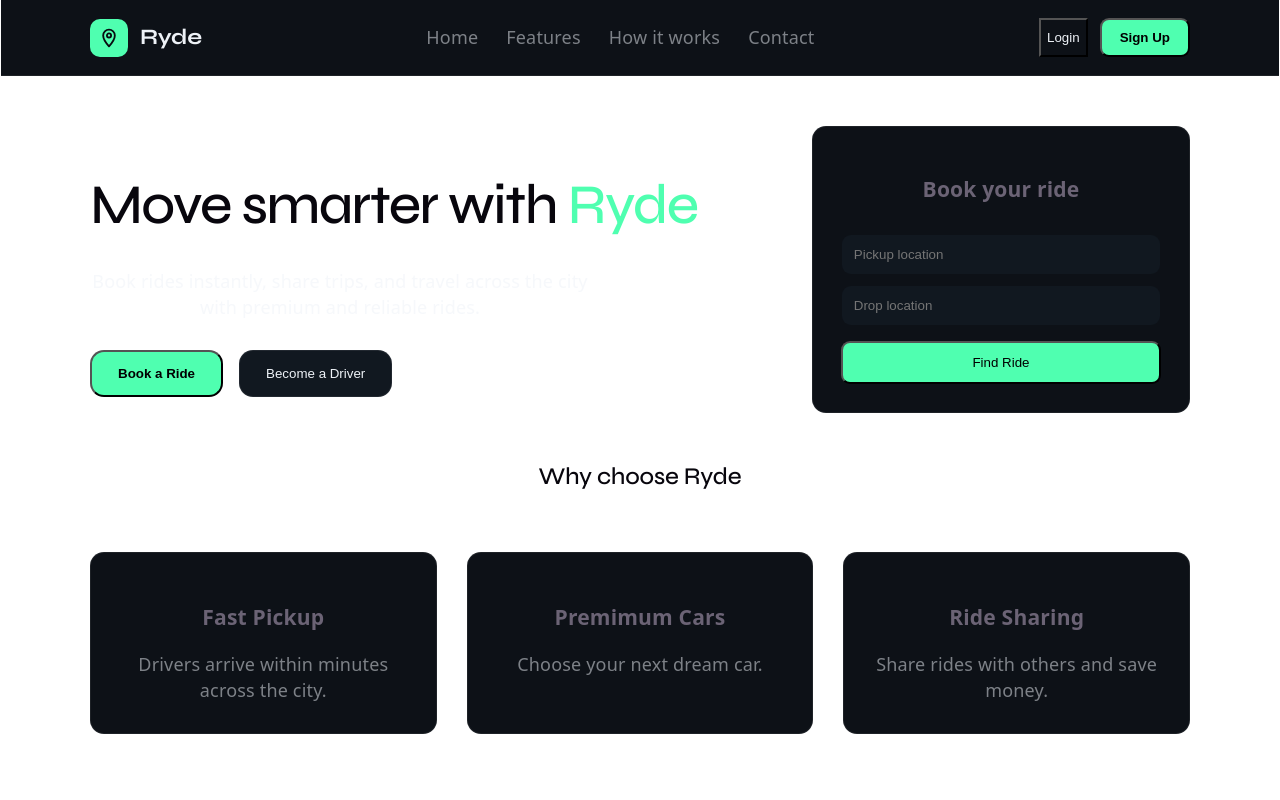
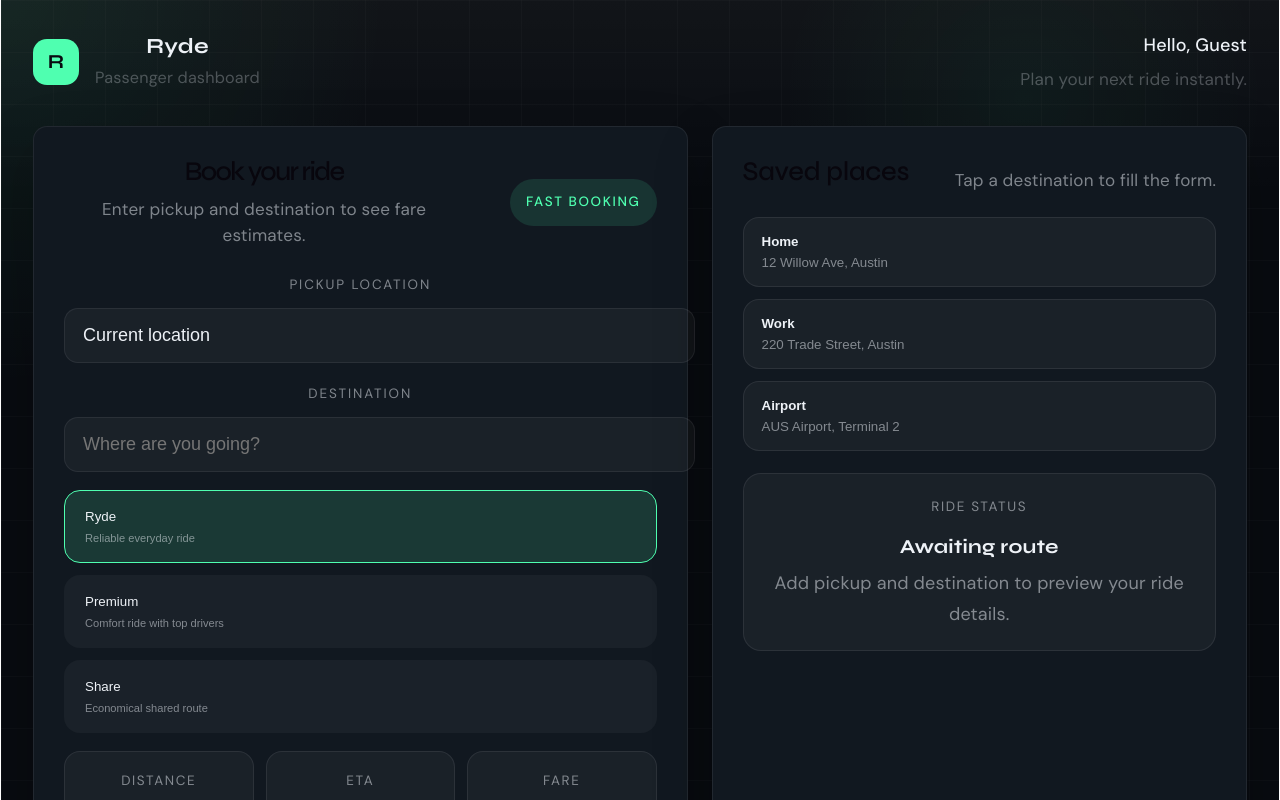
Before and after one commit to divyuuu/ryde-frontend, a React (Vite) app: page /dashboard/1 in a window 1280 px wide. Before the commit this address led to /. Shown: the top 800 px of the page. Built offline with nearby package versions, Linux system fonts and the light colour scheme; no server answers.

Commit message:
-Changed Route to take user UUID in path variable -Added route from auth page to passenger Dashboard -Passenger dashboard receiving passenger data from the backend

```diff
--- a/src/Router.tsx
+++ b/src/Router.tsx
@@ -18,7 +18,7 @@ const Router = () => {
         <Route path="/auth" element={<AuthPage />} />
 
         {/* Passenger Dashboard */}
-        <Route path="/dashboard" element={<PassengerDashboard />} />
+        <Route path="/dashboard/:uuid" element={<PassengerDashboard />} />
 
         {/* fallback */}
         <Route path="*" element={<Navigate to="/" replace />} />
--- a/src/pages/AuthPage/Authpage.tsx
+++ b/src/pages/AuthPage/Authpage.tsx
@@ -199,7 +199,7 @@ const AuthPage: React.FC = () => {
       const res = await axios.post("http://localhost:8080/api/auth/login", login);
       if (res.status === 200 || res.status === 201) {
         toast.success("Logged in successfully.");
-        setTimeout(() => navigate("/"), 1200);
+        navigate(`/dashboard/${res.data.success.uuid}`);
       } else {
         toast.error("Unable to sign in. Please check your credentials.");
       }
@@ -293,7 +293,7 @@ const AuthPage: React.FC = () => {
               role="tab"
               aria-selected={tab === "login"}
               className={`${styles.tabBtn} ${tab === "login" ? styles.active : ""}`}
-              onClick={() => switchTab("login")}
+              onClick={handleLogin}
             >
               Sign In
             </button>
--- a/src/pages/PassengerDashboard/PassengerDashboard.tsx
+++ b/src/pages/PassengerDashboard/PassengerDashboard.tsx
@@ -1,5 +1,7 @@
-import React, { useMemo, useState } from "react";
+import React, { useEffect, useMemo, useState } from "react";
 import styles from "./PassengerDashboard.module.css";
+import { useParams } from "react-router-dom";
+import axios from "axios";
 
 const rideOptions = [
   { id: "ryde", label: "Ryde", description: "Reliable everyday ride" },
@@ -12,6 +14,14 @@ const savedPlaces = [
   { label: "Work", address: "220 Trade Street, Austin" },
   { label: "Airport", address: "AUS Airport, Terminal 2" },
 ];
+
+type userData = {
+  uuid: string;
+  name: string;
+  totalRides: number;
+  rating: number;
+  email: string;
+}
 
 const PassengerDashboard: React.FC = () => {
   const [pickup, setPickup] = useState("Current location");
@@ -28,6 +38,8 @@ const PassengerDashboard: React.FC = () => {
   const routeTime = routeReady ? "14 min" : "—";
   const routePrice = routeReady ? "$10.20" : "—";
   const rideOption = rideOptions.find((option) => option.id === selectedOption) ?? rideOptions[0];
+  const uuid = useParams().uuid;
+  const [user, setUser] = useState<userData | null>(null);
 
   const handleBook = (event: React.FormEvent) => {
     event.preventDefault();
@@ -39,6 +51,25 @@ const PassengerDashboard: React.FC = () => {
     setDestination(address);
     setMessage("");
   };
+
+  useEffect(() => {
+    const getUser = async () => {
+      try {
+        const res = await axios.get(`http://localhost:8080/user/${uuid}`);
+        if(res.status !== 200) {
+          console.error("Failed to fetch user data");
+          return;
+        }
+        const userData: userData = res.data;
+        setUser(userData);
+
+      } catch (error) {
+        console.error("Error fetching user data:", error);
+      }
+    };
+
+    getUser();
+  }, []);
 
   return (
     <div className={styles.page}>
@@ -53,7 +84,7 @@ const PassengerDashboard: React.FC = () => {
             </div>
           </div>
           <div className={styles.profileCard}>
-            <p className={styles.profileName}>Hello, Riley</p>
+            <p className={styles.profileName}>Hello, {user?.name || "Guest"}</p>
             <p className={styles.profileMeta}>Plan your next ride instantly.</p>
           </div>
         </header>
```
